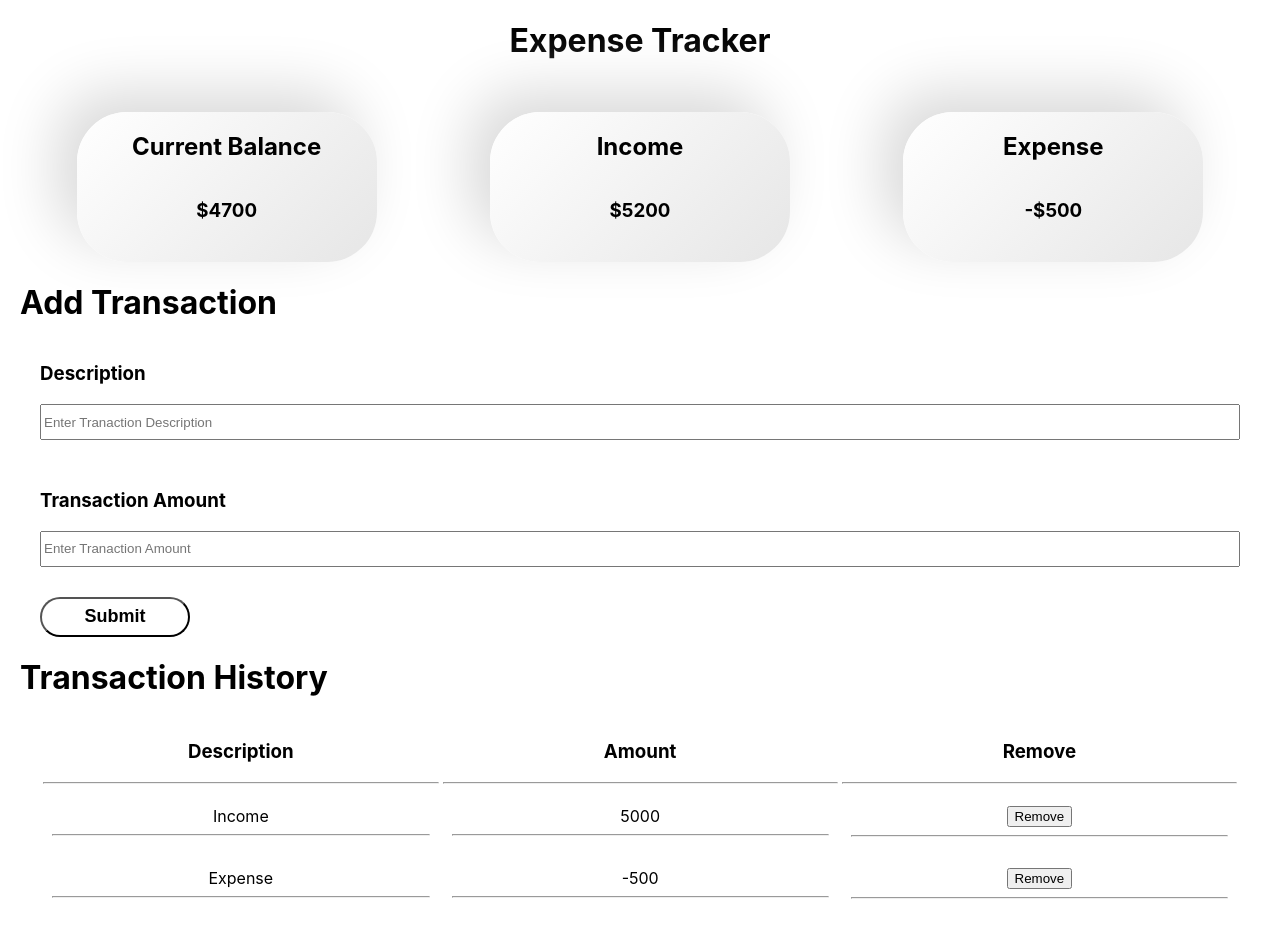
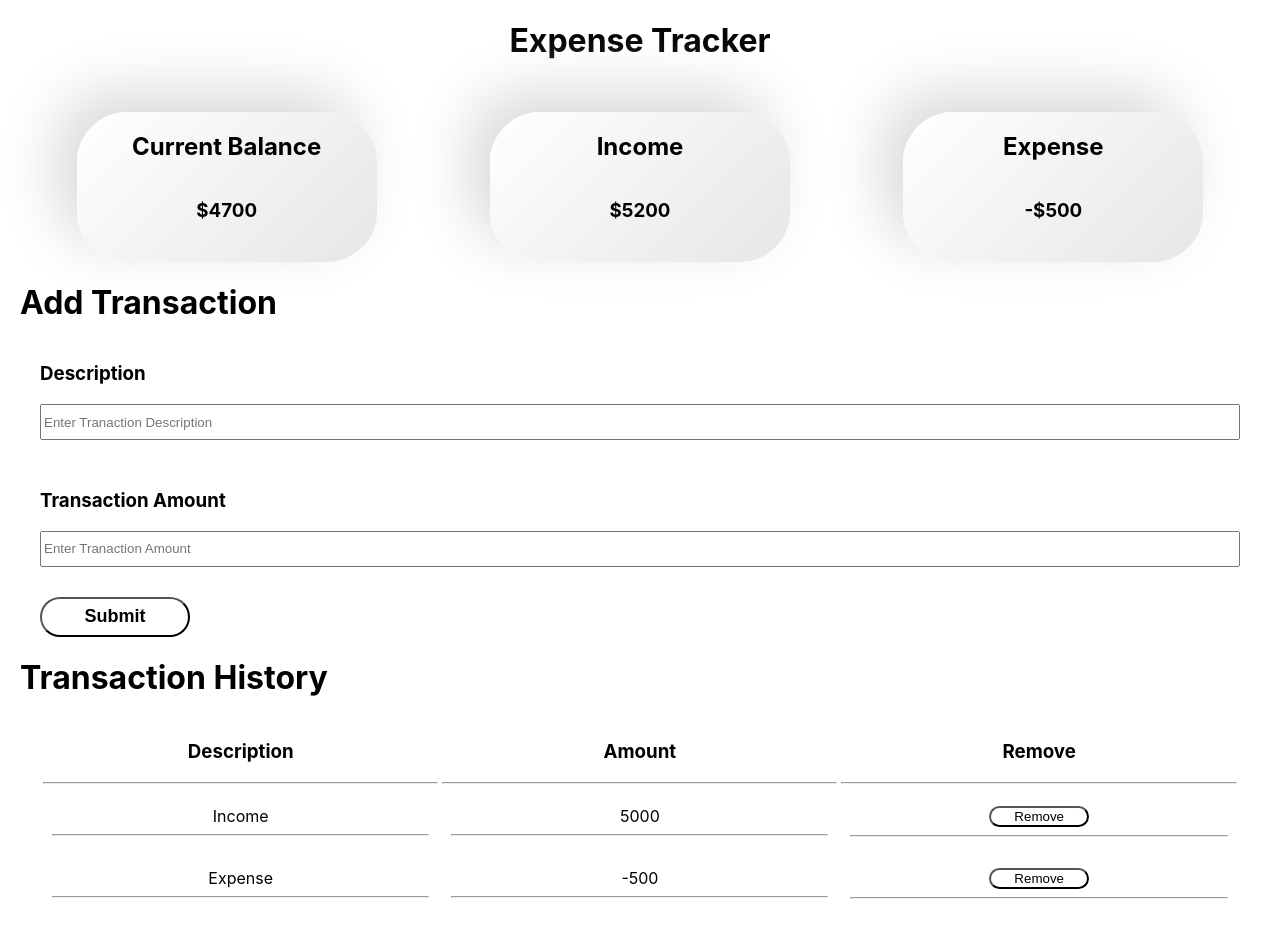
Before and after one commit to EhsanShakil/Expense-Tracker-Using-TypeScript, a React (Create React App) app: page / in a window 1280 px wide. Shown: the top 928 px of the page. Built offline with nearby package versions, Linux system fonts and the light colour scheme.

Commit message:
Updating

```diff
--- a/src/App.css
+++ b/src/App.css
@@ -52,3 +52,11 @@ body {
   text-align: center;
   padding: 10px;
 }
+.remove {
+  width: 100px;
+  /* height: 40px; */
+  background-color: white;
+  border-radius: 50px;
+  outline: none;
+  cursor: pointer;
+}
--- a/src/Components/Transaction_History.tsx
+++ b/src/Components/Transaction_History.tsx
@@ -3,8 +3,9 @@ import { GlobalContext } from "../GlobalState/Gloabal_State";
 import { StateObject } from "../GlobalState/Gloabal_State";
 
 const TransactionHistory = () => {
-  const { transaction }: any = useContext(GlobalContext);
+  const { transaction, deleteTransaction }: any = useContext(GlobalContext);
   console.log(transaction);
+
   return (
     <div>
       <h1>Transaction History</h1>
@@ -37,7 +38,12 @@ const TransactionHistory = () => {
                 <hr />
               </td>
               <td>
-                <button>Remove</button>
+                <button
+                  className="remove"
+                  onClick={() => deleteTransaction(trans.ID)}
+                >
+                  Remove
+                </button>
                 <hr />
               </td>
             </tr>
--- a/src/GlobalState/App_Reducer.tsx
+++ b/src/GlobalState/App_Reducer.tsx
@@ -5,5 +5,12 @@ export default (state: any, action: any) => {
         ...state,
         transaction: [action.payload, ...state.transaction],
       };
+    case "DELETE_TRANSACTION":
+      return {
+        ...state,
+        transaction: state.transaction.filter(
+          (transaction: any) => transaction.ID !== action.payload
+        ),
+      };
   }
 };
--- a/src/GlobalState/Gloabal_State.tsx
+++ b/src/GlobalState/Gloabal_State.tsx
@@ -14,6 +14,7 @@ export type StateObject = {
 export type contextProps = {
   transaction: StateObject[];
   addTransaction: (transaction: StateObject) => void;
+  deleteTransaction: (ID: StateObject) => void;
 };
 
 let InitialState: State = {
@@ -47,10 +48,19 @@ export const GlobalProvider = ({ children }: any) => {
       payload: transaction,
     });
   };
-
+  const deleteTransaction = (ID: StateObject) => {
+    dispatch({
+      type: "DELETE_TRANSACTION",
+      payload: ID,
+    });
+  };
   return (
     <GlobalContext.Provider
-      value={{ transaction: state.transaction, addTransaction }}
+      value={{
+        transaction: state.transaction,
+        addTransaction,
+        deleteTransaction,
+      }}
     >
       {children}
     </GlobalContext.Provider>
```
